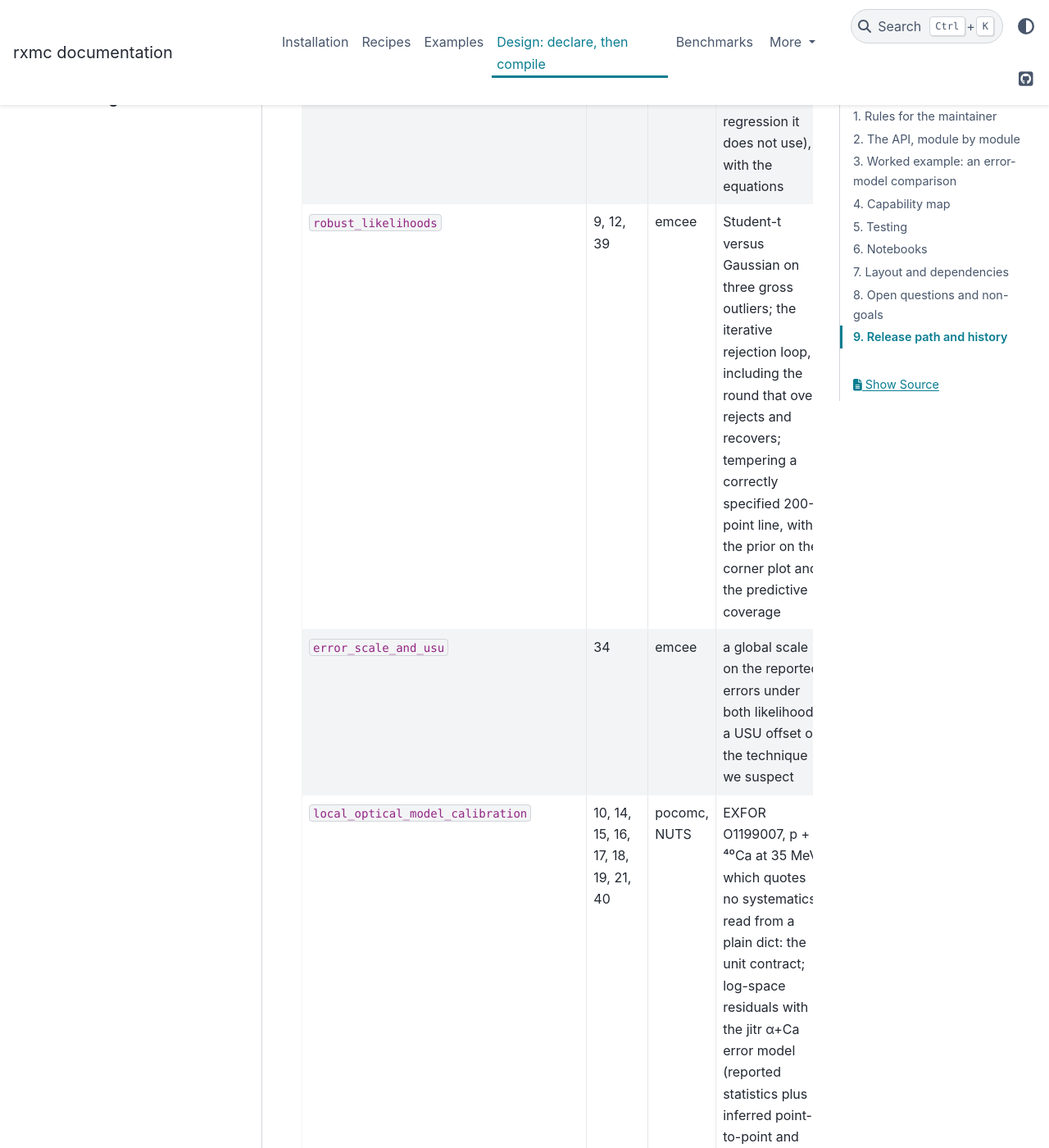
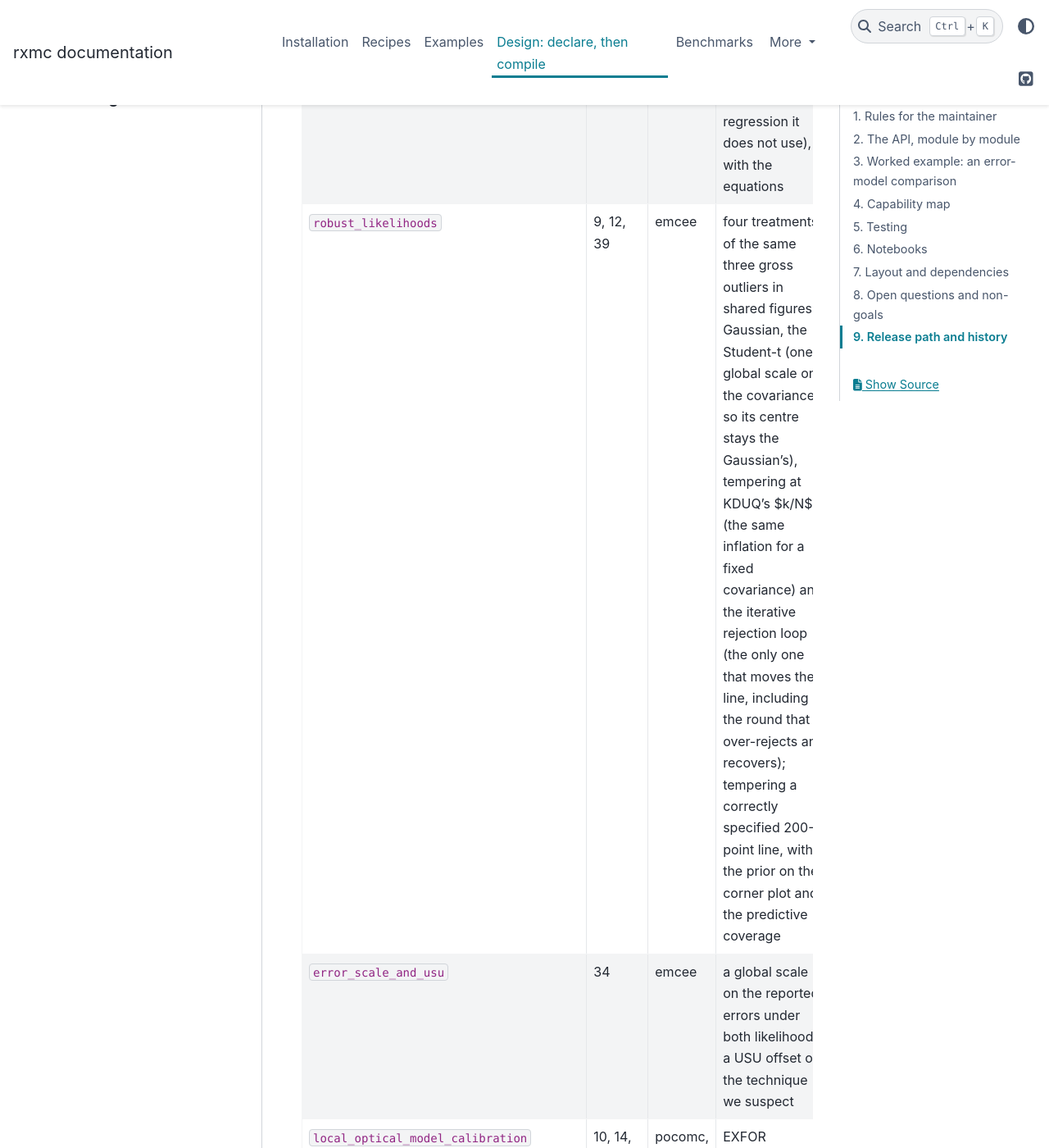
Before and after one commit to beykyle/rxmc, a Sphinx documentation site: the page built from docs/design.md, in a window 1280 px wide and 1400 px high, scrolled down 24549 px. Shown: the whole window at 82% size. Built offline with Sphinx 7.4.7 and the PyData theme 0.15.4, drawn with Linux system fonts in a browser that asks for light colours; pages that are not in the unit, such as notebooks, are missing from menus; the version number could not be read and is left out.

Commit message:
robust_likelihoods: four treatments of the same outliers, in shared figures
Gaussian, Student-t, tempered and iterative rejection are fitted to the
same twenty-five points and compared with each other and the truth in one
table, one residual-band figure and one corner plot.  The Student-t is
described as what rxmc's multivariate t is, one global scale on the
covariance marginalised over, and uses the library's default nu prior;
the prose reads the outputs: the Student-t and the tempered fit agree,
both inflating every error bar about the Gaussian's biased centre, and
only rejection moves the line.  The rejection loop returns its problem
and names the rejected points with complement().

The correctly specified tempering demo states its off-centre prior up
front, computes the reported errors from the true line, and reports the
quarter-wider, slightly conservative predictive.  The KDUQ wording cites
recipe 26's paper-versus-practice note.  emcee starts about the MAP and
every fit is checked (acceptance, tau, stragglers).  The chi-squared
tautology is gone.

```diff
--- a/docs/design.md
+++ b/docs/design.md
@@ -786,7 +786,7 @@ at a time (`examples/run.py`, JAX rxmc on jitr's jax-core branch).
 | `sharing_error_models` | 5 | NUTS | two experiments with opposite normalisation defects: sharing a parameter, a mode per dataset, one mode spanning both, and the assembled covariance seen directly; one panel per error model | 60 s |
 | `normalization_and_covariance_structure` | 2, 3, 4, 5, 6, 19, 27 | NUTS | where a $\chi^2$ comes from; six treatments of four experiments' normalisations on the 0.x quartic with a free, non-zero constant term, one experiment tightly mis-quoted, scored by how much of the range each band covers; the prediction-built mode's sign-flipped basin and why the chains start about the MAP; Peelle's puzzle in the two-point case against recipe 27's closed form; a gallery of covariance structures from `matrix(theta)`, including recipe 5's shared magnitude against one shared mode | 281 s |
 | `gp_discrepancy` | 7 | emcee, pocomc | mean-zero discrepancies with amplitudes growing in x: four rungs on a toy line, three on n+⁴⁰Ca missing its surface absorption; the three predictive objects (model plus discrepancy, plus experimental, and the conditioned regression it does not use), with the equations | 395 s |
-| `robust_likelihoods` | 9, 12, 39 | emcee | Student-t versus Gaussian on three gross outliers; the iterative rejection loop, including the round that over-rejects and recovers; tempering a correctly specified 200-point line, with the prior on the corner plot and the predictive coverage | 20 s |
+| `robust_likelihoods` | 9, 12, 39 | emcee | four treatments of the same three gross outliers in shared figures: Gaussian, the Student-t (one global scale on the covariance, so its centre stays the Gaussian's), tempering at KDUQ's $k/N$ (the same inflation for a fixed covariance) and the iterative rejection loop (the only one that moves the line, including the round that over-rejects and recovers); tempering a correctly specified 200-point line, with the prior on the corner plot and the predictive coverage | 35 s |
 | `error_scale_and_usu` | 34 | emcee | a global scale on the reported errors under both likelihoods; a USU offset on the technique we suspect | 14 s |
 | `local_optical_model_calibration` | 10, 14, 15, 16, 17, 18, 19, 21, 40 | pocomc, NUTS | EXFOR O1199007, p + ⁴⁰Ca at 35 MeV, which quotes no systematics, read from a plain dict: the unit contract; log-space residuals with the jitr α+Ca error model (reported statistics plus inferred point-to-point and common relative errors, as custom terms) against linear residuals with the reported errors alone, compared by evidence with the Jacobian, by predictives for the potential alone (on a grid) and with every error term (at the measured angles), and by three coverage curves each; pocomc checked against a short NUTS run from the MAP; the singular guard | 1239 s |
 | `alpha_ca_error_model_comparison` | 7, 10, 13, 17, 18, 19, 40 | pocomc | real ⁴⁴Ca(α,α) data without reported errors, in log space with the jitr error model (inferred point-to-point and common relative errors as custom terms); a Matérn GP in angle, its length-scale prior spanning one point spacing to the full range, with a constant amplitude against one growing as an inferred power of q, by evidence; the potential alone and the full predictive on a fine grid, their coverage, and the mean-zero envelope that says *where* the potential fails | 714 s |
```
Also changed, not shown: 1 other file.
